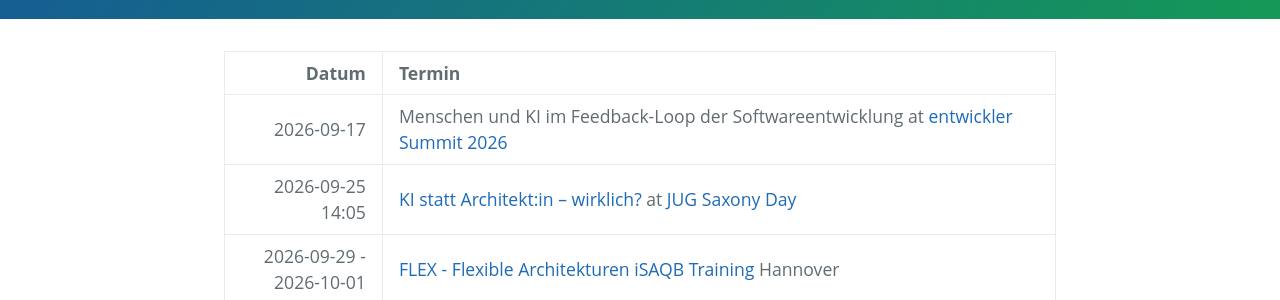
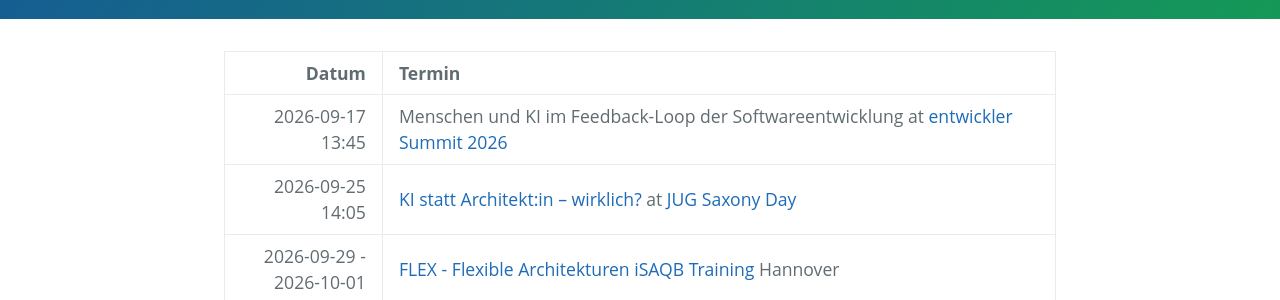
Before and after one commit to ewolff/ewolff.com, a Jekyll site: the page built from schedule.md, in a window 1280 px wide. Shown: the part 245-545 px from the top of the page. Built offline with Jekyll 4.4.1, drawn with Linux system fonts in a browser that asks for light colours; our own code applies the rules of GitHub Pages for plain Markdown files.

Commit message:
Zeit für Vortrag Entwickler Summit ergänzt

```diff
--- a/schedule.md
+++ b/schedule.md
@@ -4,7 +4,7 @@
 
 |            Datum | Termin                                                                                                                                                                                        |
 |-----------------:|:----------------------------------------------------------------------------------------------------------------------------------------------------------------------------------------------|
-| 2026-09-17 | Menschen und KI im Feedback-Loop der Softwareentwicklung at [entwickler Summit 2026](https://entwickler.de/entwickler-summit/) |
+| 2026-09-17 13:45 | Menschen und KI im Feedback-Loop der Softwareentwicklung at [entwickler Summit 2026](https://entwickler.de/entwickler-summit/) |
 | 2026-09-25 14:05 | [KI statt Architekt:in – wirklich?](https://jugsaxony.org/day/programm/details/304) at [JUG Saxony Day](https://jugsaxony.org/day/) |
 |  2026-09-29 - 2026-10-01 | [FLEX - Flexible Architekturen iSAQB Training](https://www.socreatory.com/de/trainings/flex) Hannover                                              |
 | 2026-10-14 11:40 | Domain Boundaries: Bounded Contexts Are Not Enough at [KanDDDinsky](https://kandddinsky.de/) |
```
Also changed, not shown: termine.md (+1 -1 lines).
